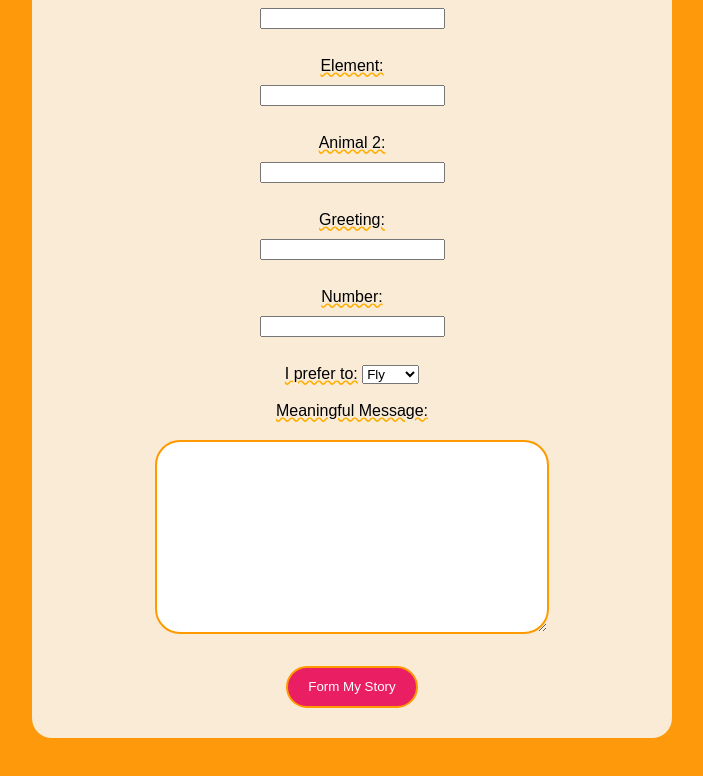
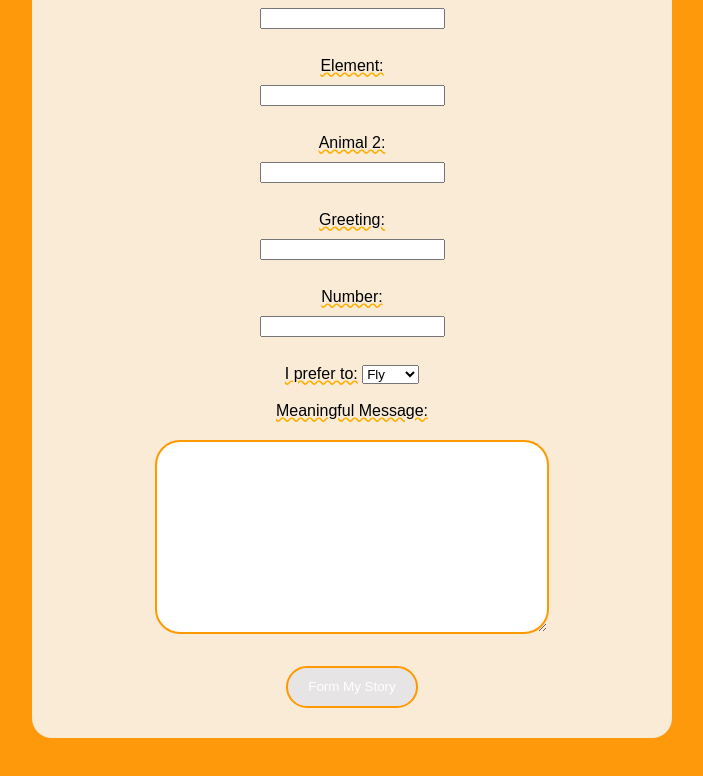
Before and after one commit to Pinotas/Form, a plain HTML site: page index.html in a window 1280 px wide. In both pictures the pointer is over the input "Form My Story". Shown: the part 255-1031 px from the top of the page, without its empty margins (288-991 px from the left). Drawn offline with Linux system fonts and the light colour scheme.

Commit message:
Update style.css

```diff
--- a/style.css
+++ b/style.css
@@ -63,7 +63,7 @@ textarea {
   &:hover,
   &:focus,
   &:active {
-    background: #e91e63;
+    background: #e7e4e5;
     color: #fff;
   }
 }
```
